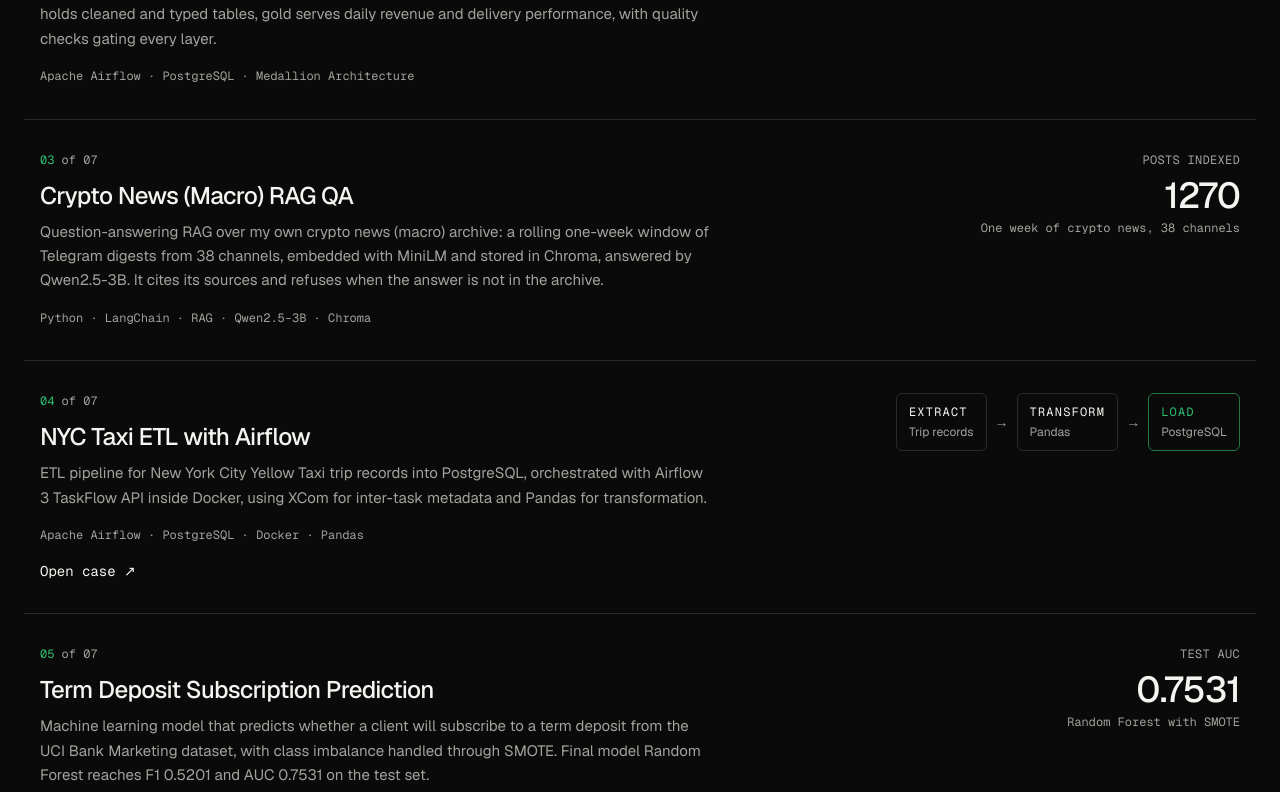
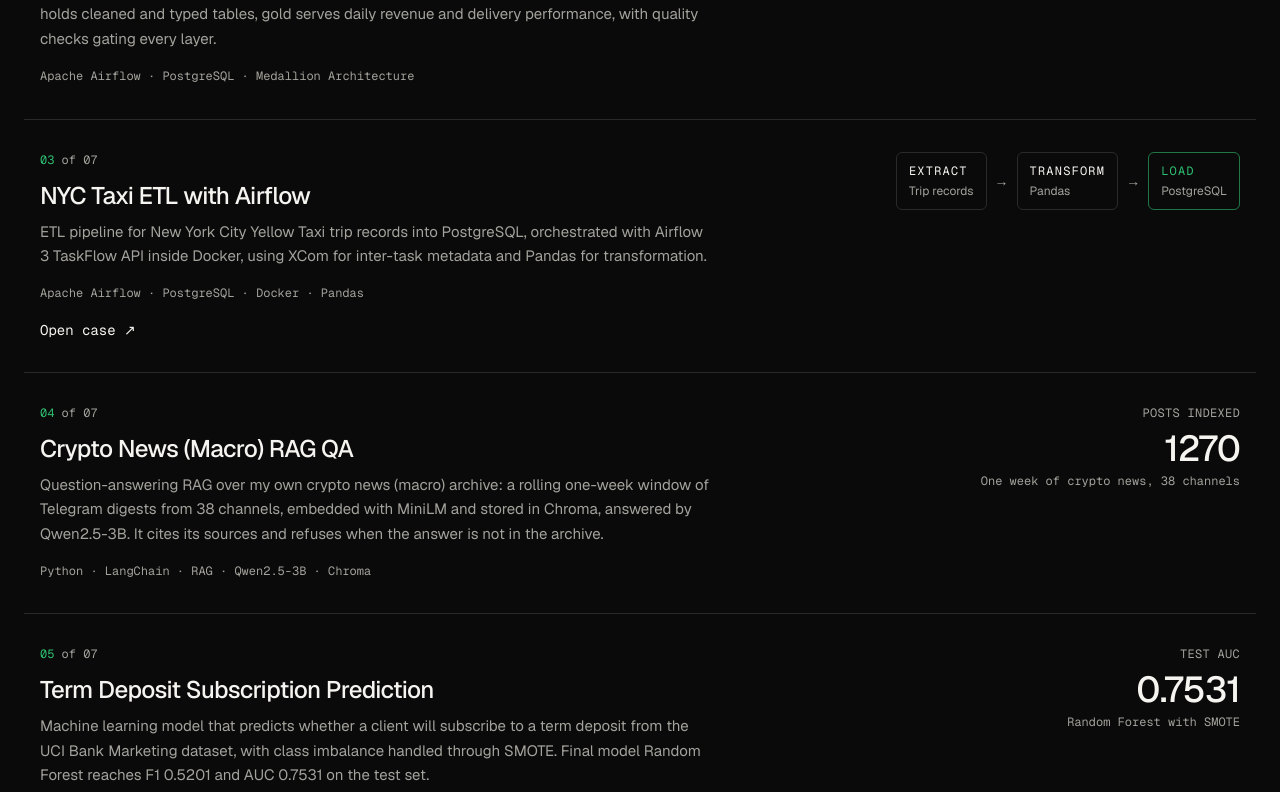
Before and after one commit to jfoui/portfolio, a Next.js app: page / in a window 1280 px wide. Shown: the part 2868-3660 px from the top of the page. Built offline with nearby package versions, Linux system fonts and the light colour scheme.

Commit message:
Swap 3rd and 4th projects: NYC Taxi ETL up, Crypto News (Macro) RAG QA down

```diff
--- a/src/data/content.ts
+++ b/src/data/content.ts
@@ -142,6 +142,15 @@ export const projects: Project[] = [
     medallionFlow: true,
   },
   {
+    title: "NYC Taxi ETL with Airflow",
+    description:
+      "ETL pipeline for New York City Yellow Taxi trip records into PostgreSQL, orchestrated with Airflow 3 TaskFlow API inside Docker, using XCom for inter-task metadata and Pandas for transformation.",
+    tags: ["Apache Airflow", "PostgreSQL", "Docker", "Pandas"],
+    link: "https://github.com/Jereldavin/NYC-ETL-Airflow",
+    placeholder: false,
+    etlFlow: true,
+  },
+  {
     title: "Crypto News (Macro) RAG QA",
     description:
       "Question-answering RAG over my own crypto news (macro) archive: a rolling one-week window of Telegram digests from 38 channels, embedded with MiniLM and stored in Chroma, answered by Qwen2.5-3B. It cites its sources and refuses when the answer is not in the archive.",
@@ -154,15 +163,6 @@ export const projects: Project[] = [
       caption: "One week of crypto news, 38 channels",
       count: { to: 1270 },
     },
-  },
-  {
-    title: "NYC Taxi ETL with Airflow",
-    description:
-      "ETL pipeline for New York City Yellow Taxi trip records into PostgreSQL, orchestrated with Airflow 3 TaskFlow API inside Docker, using XCom for inter-task metadata and Pandas for transformation.",
-    tags: ["Apache Airflow", "PostgreSQL", "Docker", "Pandas"],
-    link: "https://github.com/Jereldavin/NYC-ETL-Airflow",
-    placeholder: false,
-    etlFlow: true,
   },
   {
     title: "Term Deposit Subscription Prediction",
```
